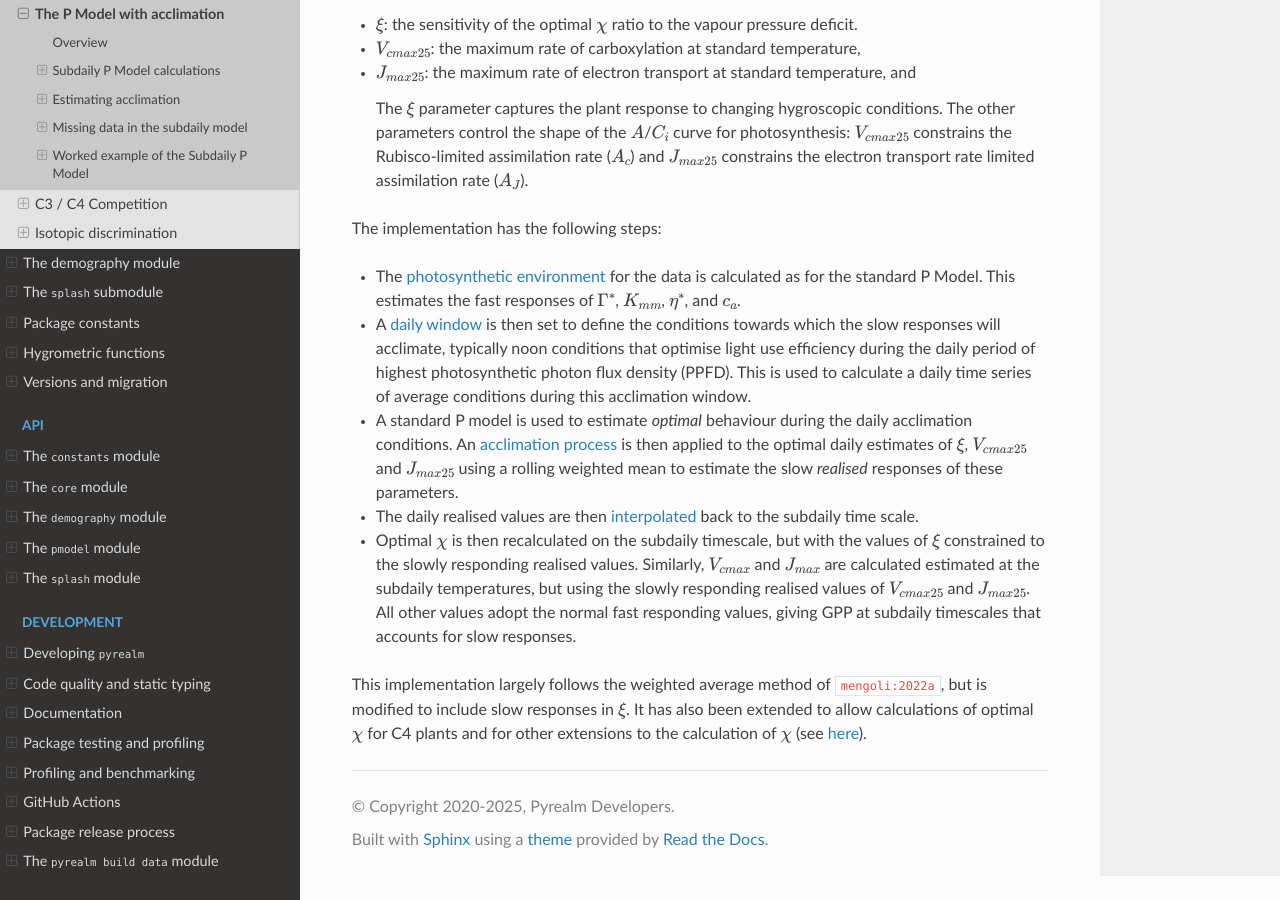
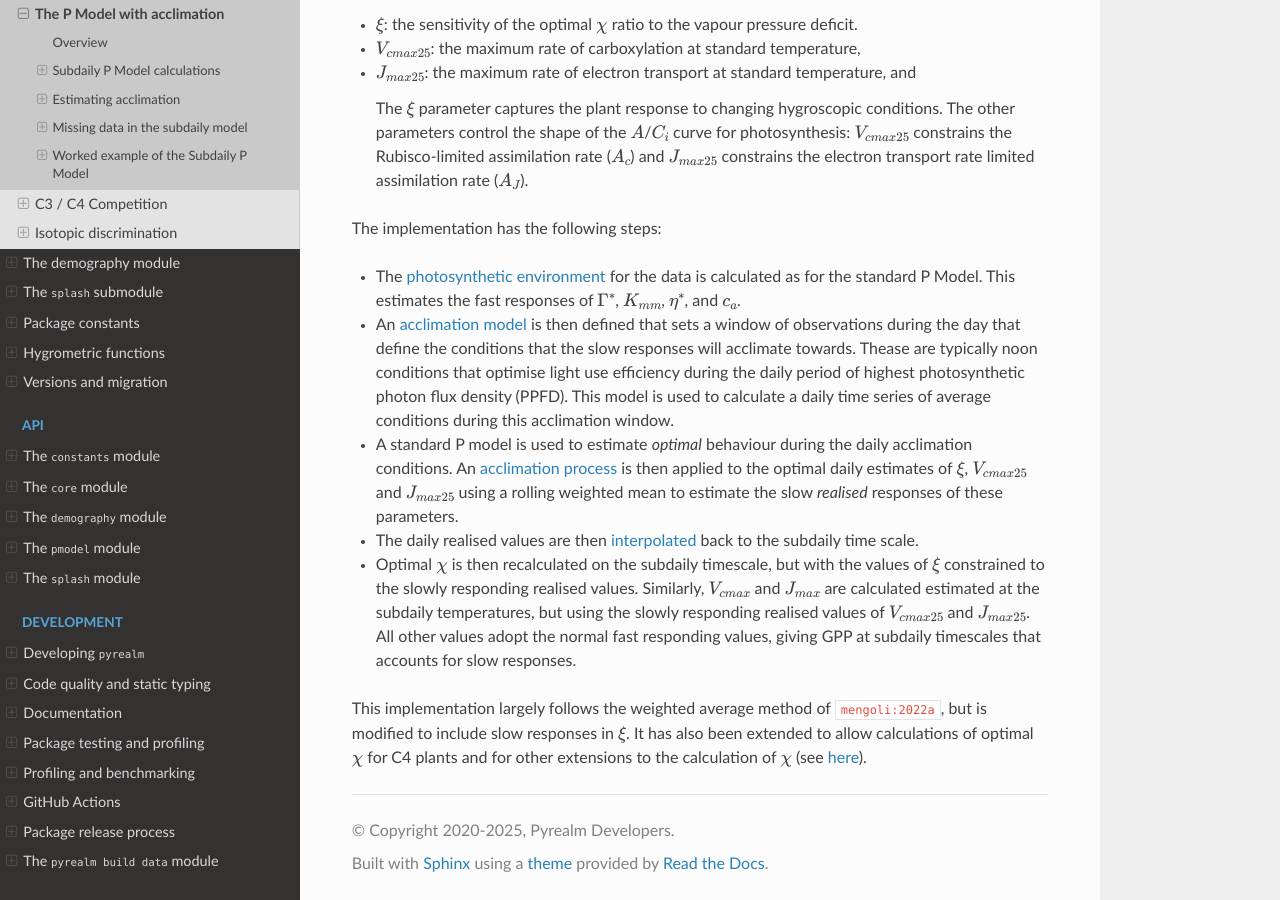
Before and after one commit to ImperialCollegeLondon/pyrealm, a Sphinx documentation site: the page built from docs/source/users/pmodel/subdaily_details/subdaily_overview.md, in a window 1280 px wide and 900 px high, scrolled down 660 px. Built offline with Sphinx 7.4.7 and the Read the Docs theme 3.1.0, drawn with Linux system fonts in a browser that asks for light colours; cross-references to code outside the pages are shown as plain code; the version number is read from the project's files by our own code.

```diff
--- a/docs/source/users/pmodel/subdaily_details/subdaily_overview.md
+++ b/docs/source/users/pmodel/subdaily_details/subdaily_overview.md
@@ -60,10 +60,11 @@ The implementation has the following steps:
   data is calculated as for the standard P Model. This estimates the fast responses of
   $\Gamma^*$, $K_{mm}$, $\eta^*$, and $c_a$.
 
-* A [daily window](acclimation.md#the-acclimation-window) is then set to define the
-  conditions towards which the slow responses will acclimate, typically noon conditions
-  that optimise light use efficiency during the daily period of highest photosynthetic
-  photon flux density (PPFD). This is used to calculate a daily time series of average
+* An [acclimation model](acclimation.md#the-acclimation-model) is then defined that sets
+  a window of observations during the day that define the conditions that the slow
+  responses will acclimate towards. Thease are typically noon conditions that optimise
+  light use efficiency during the daily period of highest photosynthetic photon flux
+  density (PPFD). This model is used to calculate a daily time series of average
   conditions during this acclimation window.
 
 * A standard P model is used to estimate *optimal* behaviour during the daily
```
Also changed, not shown: docs/source/api/pmodel_api.md (+28 -0 lines), docs/source/users/pmodel/subdaily_details/acclimation.md (+1 -1 lines), docs/source/users/pmodel/subdaily_details/worked_example.md (+1 -1 lines), 2 other files.
